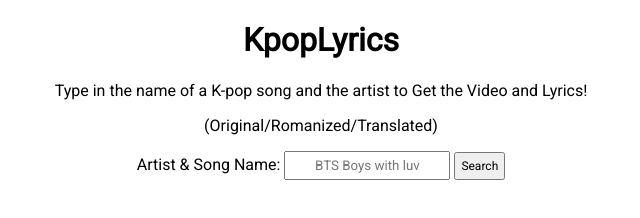
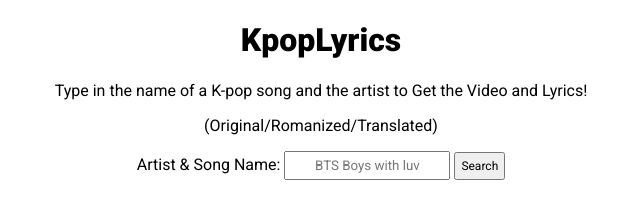
Before and after one commit to Heejae0704/kpoplyrics, a plain HTML site: page index.html in a window 1280 px wide. Shown: the full height of the page, 319-959 px from the left. Drawn offline with nearby package versions, Linux system fonts and the light colour scheme.

Commit message:
font extra bold

```diff
--- a/index.html
+++ b/index.html
@@ -6,6 +6,7 @@
     <meta http-equiv="X-UA-Compatible" content="ie=edge">
     <meta name="description" content="web application showing KPOP music video, original lyrics, romanized and translated lyrics.">
     <title>KPOP MV and Lyrics</title>
+    <link href="https://fonts.googleapis.com/css?family=Noto+Sans+KR|Roboto:400,900&display=swap" rel="stylesheet">
     <link rel="stylesheet" type="text/css" href="main.css">
 </head>
 <body>
@@ -20,7 +21,6 @@
                 <label for="song">Artist & Song Name: </label>
                 <input name="song" id="song" type="text" placeholder="BTS Boys with luv" />
                 <button class="submit-input">Search</button>
-                <link href="https://fonts.googleapis.com/css?family=Noto+Sans+KR|Roboto&display=swap" rel="stylesheet">
             </form>
         </section>
         <div class="container hidden">
--- a/main.css
+++ b/main.css
@@ -5,6 +5,10 @@
 
 *:lang(en) {
     font-family: 'Roboto', sans-serif;
+}
+
+h1 {
+    font-weight: 900;
 }
 
 *:lang(ko) {
```
